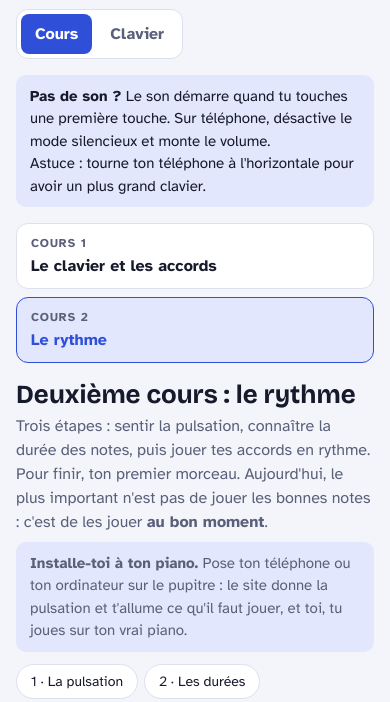
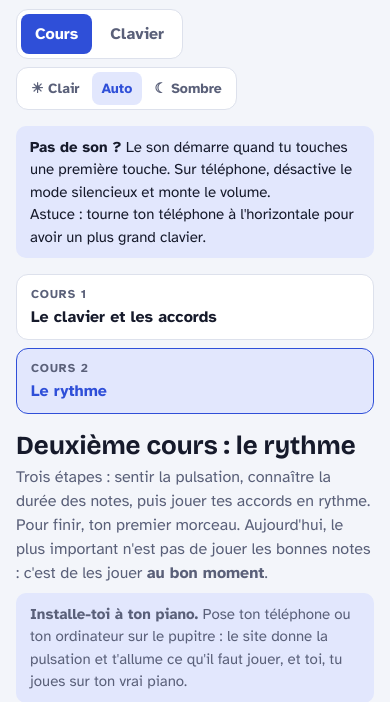
Before and after one commit to Nth-l/nthlkeys, a plain HTML site: page index.html in a window 390 px wide. Shown: the part 104-806 px from the top of the page. Drawn offline with nearby package versions, Linux system fonts and the light colour scheme; a web font is replaced by a local one.

Commit message:
Ajoute le choix de l'apparence : Clair, Auto ou Sombre
Le bouton est toujours visible en haut de la page. Le choix est
mémorisé sur l'appareil ; Auto suit le réglage du téléphone ou de
l'ordinateur.

Co-Authored-By: Claude Opus 5.5 <noreply@anthropic.com>

```diff
--- a/index.html
+++ b/index.html
@@ -7,6 +7,10 @@
 <meta name="apple-mobile-web-app-title" content="Nthlkeys">
 <meta name="theme-color" content="#0e1120">
 <title>Nthlkeys</title>
+<script>
+// Applique le thème choisi avant l'affichage, pour éviter un flash de couleur
+try{ var t=JSON.parse(localStorage.getItem('atelier-piano:theme')); if(t==='light'||t==='dark') document.documentElement.dataset.theme=t; }catch(e){}
+</script>
 <link rel="preconnect" href="https://fonts.googleapis.com">
 <link rel="preconnect" href="https://fonts.gstatic.com" crossorigin>
 <link rel="stylesheet" href="https://fonts.googleapis.com/css2?family=Atkinson+Hyperlegible:wght@400;700&family=Bricolage+Grotesque:opsz,wght@12..96,500;12..96,700;12..96,800&family=JetBrains+Mono:wght@500&family=Noto+Music&display=swap">
@@ -53,6 +57,12 @@ nav.tabs{display:flex;flex-wrap:wrap;gap:4px;background:var(--surface);border:1p
 nav.tabs button{border:0;background:none;padding:8px 14px;border-radius:8px;cursor:pointer;font-weight:700;color:var(--muted)}
 nav.tabs button:hover{color:var(--ink)}
 nav.tabs button[aria-selected="true"]{background:var(--accent);color:var(--accent-ink)}
+
+/* Choix de l'apparence */
+.theme-pick{display:inline-flex;border:1px solid var(--line);border-radius:12px;padding:4px;gap:2px;background:var(--surface)}
+.theme-pick button{border:0;background:none;color:var(--muted);font:inherit;font-size:14px;font-weight:700;padding:6px 10px;border-radius:8px;cursor:pointer;white-space:nowrap}
+.theme-pick button[aria-pressed="true"]{background:var(--accent-soft);color:var(--accent)}
+.top-actions{display:flex;flex-wrap:wrap;gap:8px;align-items:center}
 
 .panel{display:flex;flex-direction:column;gap:18px}
 .panel-head{display:flex;flex-wrap:wrap;justify-content:space-between;align-items:end;gap:12px}
@@ -263,10 +273,17 @@ footer{color:var(--muted);font-size:13px}
       <h1>Nthl<span>keys</span></h1>
       <p>Ton support pour réviser entre deux cours de piano</p>
     </div>
-    <nav class="tabs" role="tablist" aria-label="Sections">
-      <button role="tab" id="tab-cours" aria-controls="cours" data-tab="cours">Cours</button>
-      <button role="tab" id="tab-clavier" aria-controls="clavier" data-tab="clavier">Clavier</button>
-    </nav>
+    <div class="top-actions">
+      <nav class="tabs" role="tablist" aria-label="Sections">
+        <button role="tab" id="tab-cours" aria-controls="cours" data-tab="cours">Cours</button>
+        <button role="tab" id="tab-clavier" aria-controls="clavier" data-tab="clavier">Clavier</button>
+      </nav>
+      <div class="theme-pick" id="theme-pick" role="group" aria-label="Apparence">
+        <button type="button" data-theme-v="light" aria-pressed="false">☀︎ Clair</button>
+        <button type="button" data-theme-v="auto" aria-pressed="false">Auto</button>
+        <button type="button" data-theme-v="dark" aria-pressed="false">☾ Sombre</button>
+      </div>
+    </div>
   </header>
   <p class="sound-tip"><b>Pas de son ?</b> Le son démarre quand tu touches une première touche. Sur téléphone, désactive le mode silencieux et monte le volume.<span class="rotate-tip">Astuce : tourne ton téléphone à l'horizontale pour avoir un plus grand clavier.</span></p>
 
@@ -1513,6 +1530,21 @@ const hash=(location.hash||'').slice(1);
 showTab(TABS.includes(hash)?hash:store.get('onglet','cours'));
 renderScale();
 })();
+
+/* Apparence : Auto suit l'appareil, Clair et Sombre sont forcés et mémorisés */
+(() => {
+  const KEY='atelier-piano:theme', root=document.documentElement, meta=document.querySelector('meta[name="theme-color"]');
+  const dark = () => root.dataset.theme ? root.dataset.theme==='dark' : matchMedia('(prefers-color-scheme: dark)').matches;
+  function apply(v){
+    if(v==='light'||v==='dark') root.dataset.theme=v; else delete root.dataset.theme;
+    document.querySelectorAll('#theme-pick button').forEach(b=>b.setAttribute('aria-pressed', b.dataset.themeV===v));
+    if(meta) meta.content = dark() ? '#0e1120' : '#f3f5fa';
+    try{ localStorage.setItem(KEY, JSON.stringify(v)); }catch(e){}
+  }
+  let cur='auto'; try{ cur=JSON.parse(localStorage.getItem(KEY))||'auto'; }catch(e){}
+  document.querySelectorAll('#theme-pick button').forEach(b=>b.addEventListener('click',()=>apply(b.dataset.themeV)));
+  apply(cur);
+})();
 </script>
 
 </body>
```
